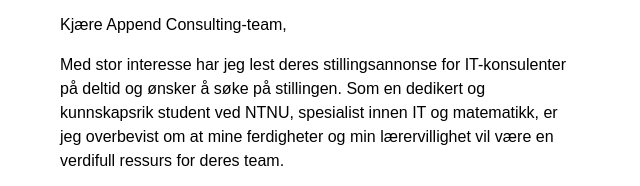
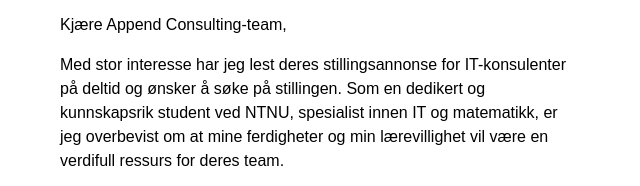
Before and after one commit to JohannesHorn20/JohannesHorn20.github.io, a plain HTML site: page index.html in a window 1280 px wide. Shown: the part 515-701 px from the top of the page, 440-1080 px from the left. Drawn offline with Linux system fonts and the light colour scheme.

Commit message:
Endret ett ord

```diff
--- a/index.html
+++ b/index.html
@@ -48,7 +48,7 @@
 
                 <p>Kjære Append Consulting-team,</p>
 
-                <p>Med stor interesse har jeg lest deres stillingsannonse for IT-konsulenter på deltid og ønsker å søke på stillingen. Som en dedikert og kunnskapsrik student ved NTNU, spesialist innen IT og matematikk, er jeg overbevist om at mine ferdigheter og min lærervillighet vil være en verdifull ressurs for deres team.</p>
+                <p>Med stor interesse har jeg lest deres stillingsannonse for IT-konsulenter på deltid og ønsker å søke på stillingen. Som en dedikert og kunnskapsrik student ved NTNU, spesialist innen IT og matematikk, er jeg overbevist om at mine ferdigheter og min lærevillighet vil være en verdifull ressurs for deres team.</p>
 
                 <p>Det er med stor entusiasme jeg ser frem til muligheten for å jobbe med innovative prosjekter som dere har utviklet for Helsedirektoratet og Norsk Hydro. Jeg er overbevist om at min sterke interesse for IT og programmering, kombinert med min analytiske tilnærming og evne til raske valg, vil gjøre meg til en verdifull bidragsyter i deres prosjekter.</p>
 
```
